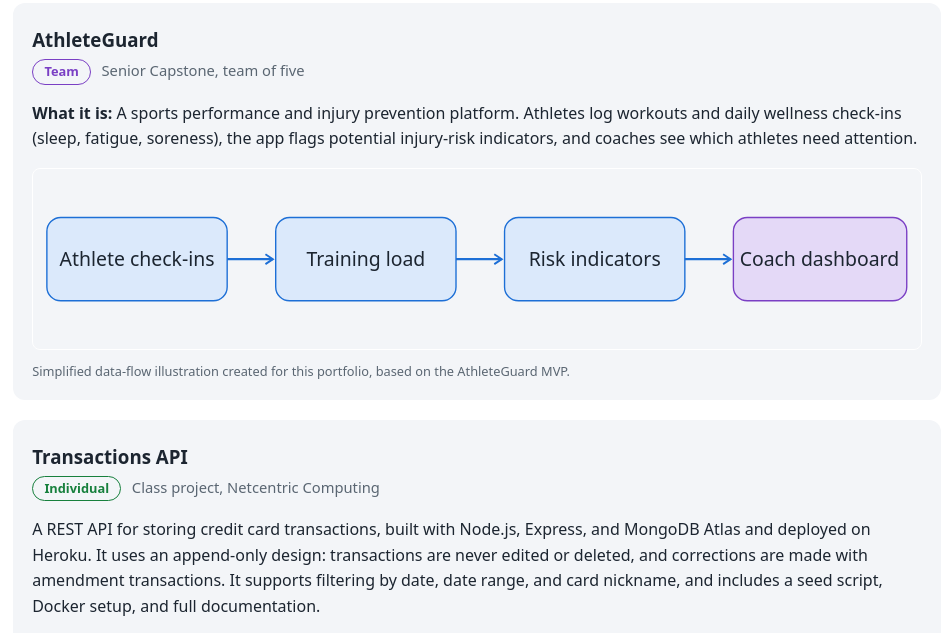
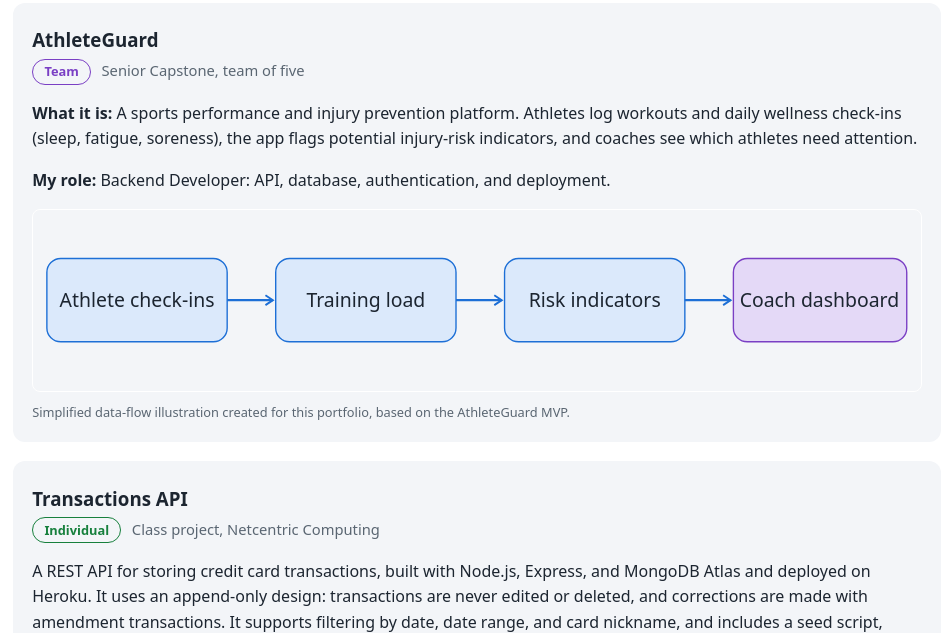
Before and after one commit to RobelArega123/RobelArega123.github.io, a plain HTML site: page index.html in a window 1280 px wide. Shown: the part 943-1576 px from the top of the page, without its empty margins (163-1115 px from the left). Drawn offline with Linux system fonts and the light colour scheme.

Commit message:
Add files via upload

```diff
--- a/index.html
+++ b/index.html
@@ -45,6 +45,7 @@
 <div class="card"><h3>AthleteGuard</h3>
 <span class="badge team">Team</span> <span class="tech">Senior Capstone, team of five</span>
 <p><strong>What it is:</strong> A sports performance and injury prevention platform. Athletes log workouts and daily wellness check-ins (sleep, fatigue, soreness), the app flags potential injury-risk indicators, and coaches see which athletes need attention.</p>
+<p><strong>My role:</strong> Backend Developer: API, database, authentication, and deployment.</p>
 <figure><svg viewBox="0 0 640 130" role="img" aria-label="AthleteGuard data flow: athlete check-ins to risk indicators to coach dashboard">
 <defs><marker id="a" viewBox="0 0 10 10" refX="8" refY="5" markerWidth="6" markerHeight="6" orient="auto"><path d="M2 1L8 5L2 9" fill="none" stroke="#1d6fd6" stroke-width="1.5"/></marker></defs>
 <g font-family="system-ui,Arial" font-size="14" text-anchor="middle" fill="#1c2530">
```
